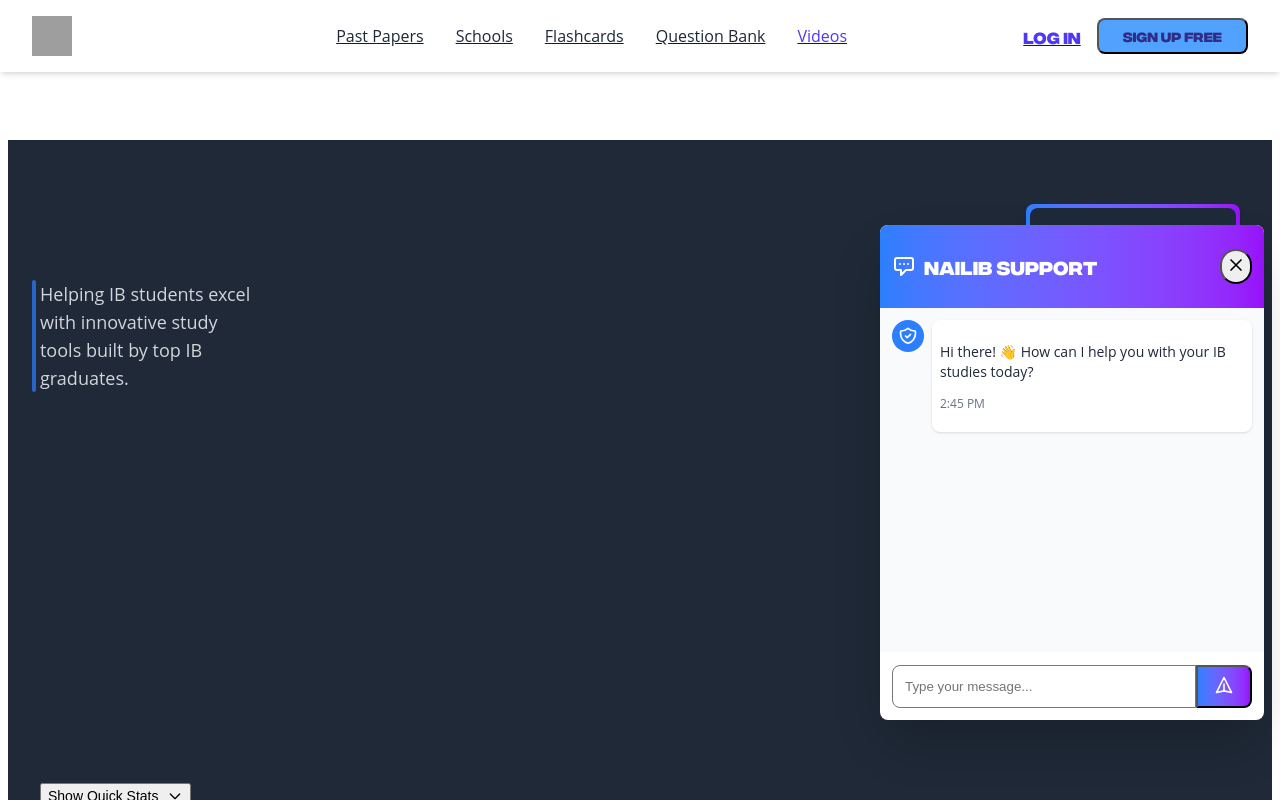
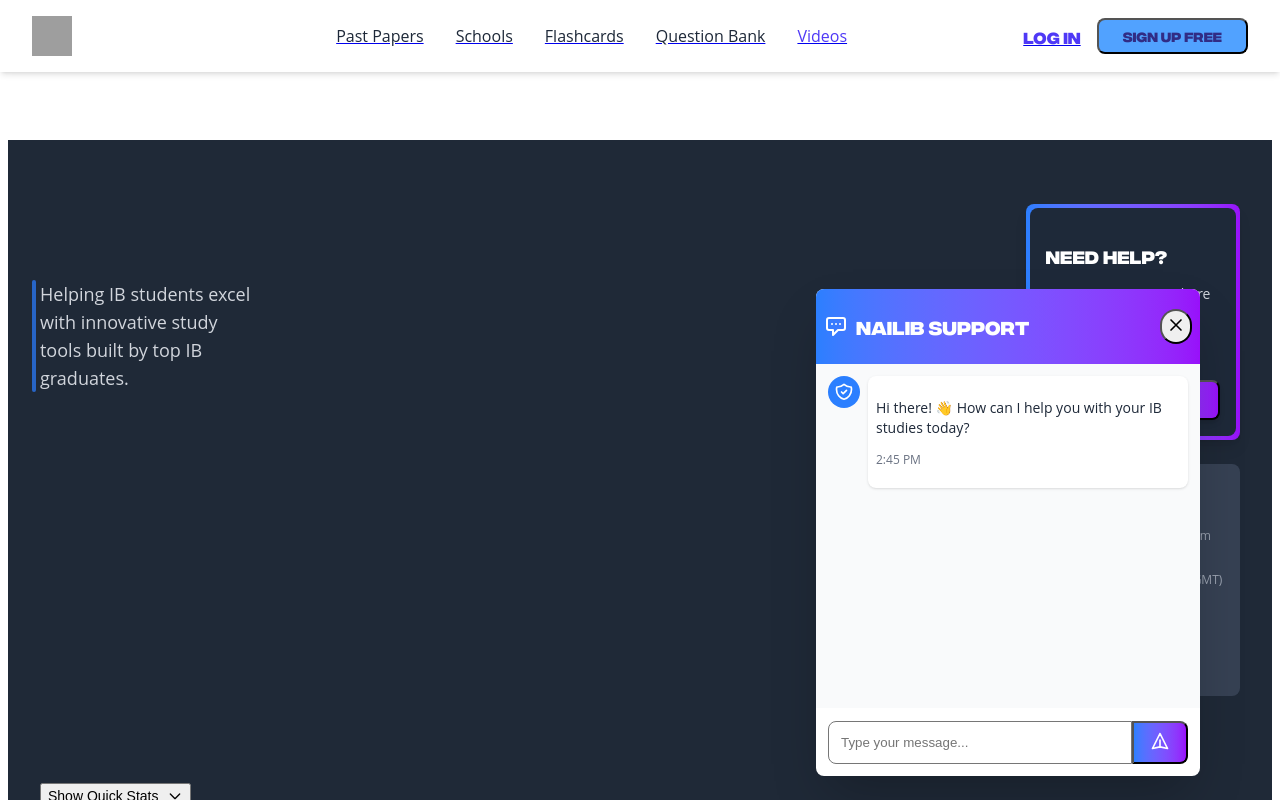
Before and after one commit to gauravsingh906/nailib-assign, a Next.js app: page / in a window 1280 px wide. Both pictures are taken after a click on the button "Chat with Support". Shown: the part 9131-9931 px from the top of the page. Built offline with nearby package versions, Linux system fonts and the light colour scheme; grey boxes are pictures that could not be loaded.

Commit message:
Update Footer.jsx

```diff
--- a/src/app/components/Footer.jsx
+++ b/src/app/components/Footer.jsx
@@ -525,10 +525,10 @@ export default function Footer() {
                 <div className="relative flex-grow">
                   <input
                     type="email"
-                    placeholder="Your email "
+                    placeholder=""
                     value={email}
                     onChange={(e) => setEmail(e.target.value)}
-                    className="px-4 py-2 rounded-lg focus:outline-none focus:ring-2 focus:ring-blue-500 text-gray-800 w-[11rem] md:w-full  border-2 border-transparent focus:border-blue-400 transition-colors pr-8"
+                    className="px-4 py-2  pl-1 rounded-lg focus:outline-none focus:ring-2 focus:ring-blue-500 text-gray-800 w-[11rem] md:w-full  border-2 border-transparent focus:border-blue-400 overflow-hidden transition-colors pr-8"
                     required
                   />
                   <div className="absolute right-2 top-2.5 text-gray-400">
@@ -741,9 +741,9 @@ export default function Footer() {
         {showChatbot && (
           <div
             ref={chatbotRef}
-            className="fixed bottom-20 right-4 w-80 sm:w-96 bg-white rounded-lg shadow-2xl overflow-hidden z-50"
+            className="fixed bottom-6 right-20 w-80  sm:w-96   bg-white rounded-lg shadow-2xl overflow-hidden z-50"
           >
-            <div className="bg-gradient-to-r from-blue-500 to-purple-600 p-3 text-white flex justify-between items-center">
+            <div className="bg-gradient-to-r from-blue-500 to-purple-600 p-2 text-white flex justify-between items-center">
               <div className="flex items-center">
                 <svg className="w-6 h-6 mr-2" fill="none" stroke="currentColor" viewBox="0 0 24 24" xmlns="http://www.w3.org/2000/svg">
                   <path strokeLinecap="round" strokeLinejoin="round" strokeWidth={2} d="M8 10h.01M12 10h.01M16 10h.01M9 16H5a2 2 0 01-2-2V6a2 2 0 012-2h14a2 2 0 012 2v8a2 2 0 01-2 2h-5l-5 5v-5z" />
```
